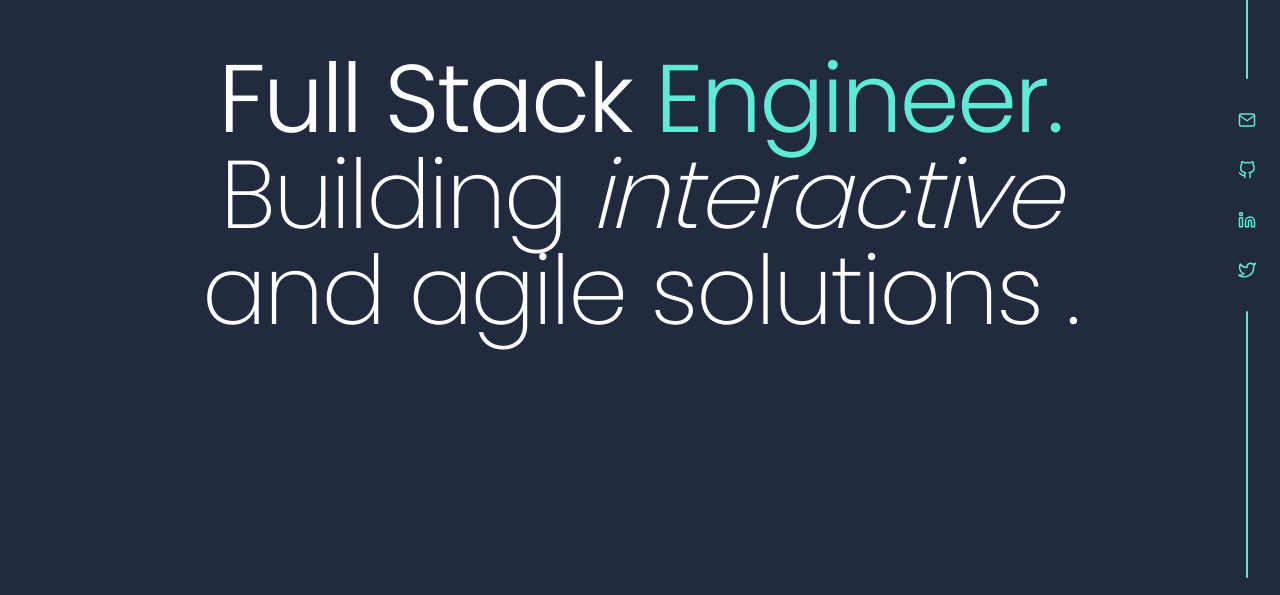
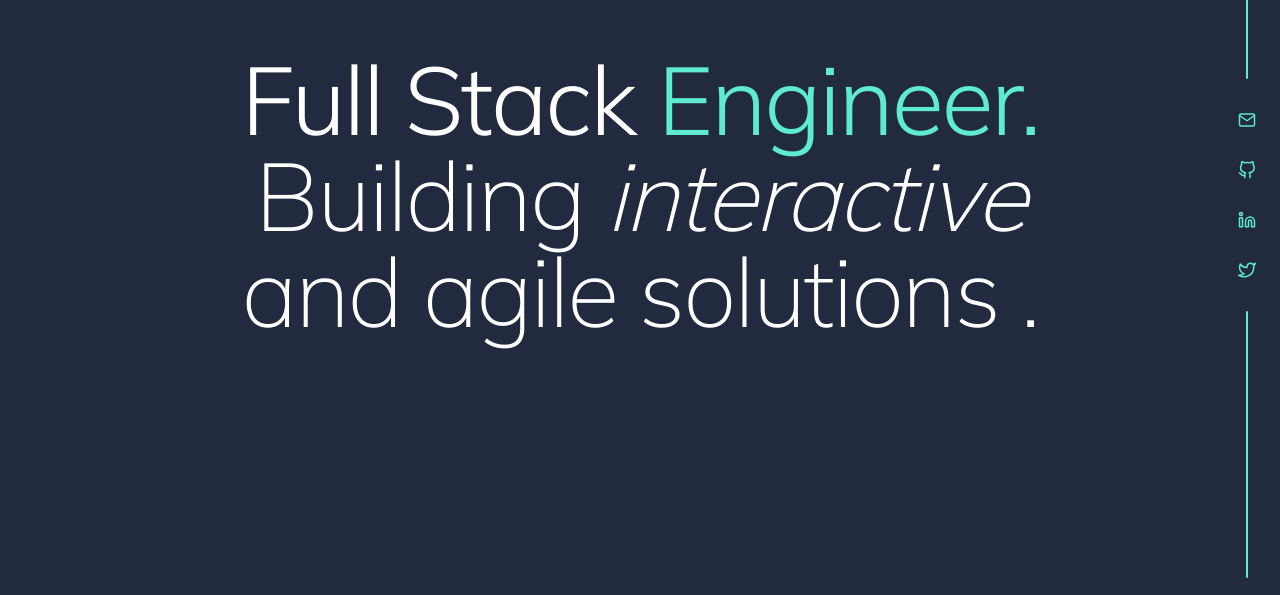
Before and after one commit to kelomo2502/gb_portfolio, a Next.js app: page / in a window 1280 px wide. Shown: the part 205-800 px from the top of the page. Built offline with nearby package versions, Linux system fonts and the light colour scheme.

Commit message:
Google fonts fixed

```diff
--- a/tailwind.config.js
+++ b/tailwind.config.js
@@ -14,8 +14,8 @@ module.exports = {
         "neg": -1,
       },
       fontFamily: {
-        "spectral": ['Poppins', 'sans-serif'],
-        "league": ['Mulish', 'sans-serif'],
+        "spectral": ['Mulish', 'sans-serif'],
+        "league": ['Poppins', 'sans-serif'],
       },
       animation: {
         'spin-once': 'spin 1s linear',
```
